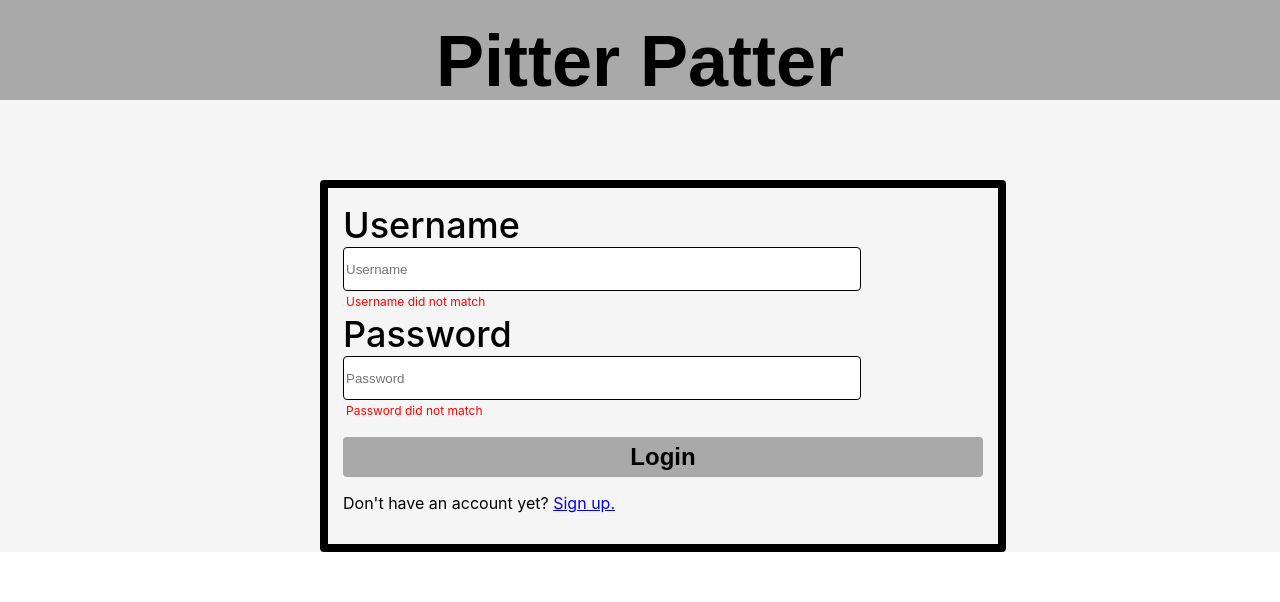
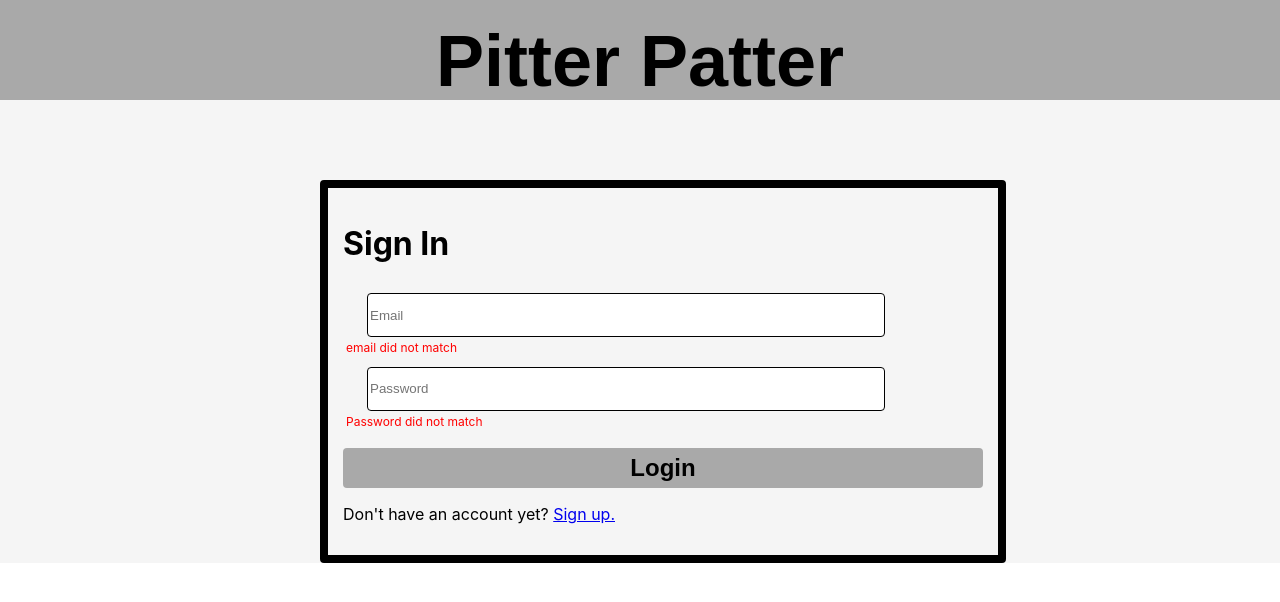
Before and after one commit to demowi8/PitterPatter-app, a React (Create React App) app in the folder pitterpatter-app/: page / in a window 1280 px wide. Shown: the top 602 px of the page. Built offline with nearby package versions, Linux system fonts and the light colour scheme.

Commit message:
configured username to email for firebase set up

```diff
--- a/pitterpatter-app/src/components/SignIn.jsx
+++ b/pitterpatter-app/src/components/SignIn.jsx
@@ -6,17 +6,17 @@ import {Link} from 'react-router-dom';
 
 const SignIn =() => {
     const [profileValues, setProfileValues] = useState({
-        username:"",
+        email:"",
         password:"",
       });
 
       const inputs = [{
         id: 1,
-        name:'username',
-        type:'text',
-        placeholder:'Username',
-        errorMessage:'Username did not match',
-        label:'Username',
+        name:'email',
+        type:'email',
+        placeholder:'Email',
+        errorMessage:'email did not match',
+        // label:'E-mail',
         required: true
       },
       {
@@ -25,7 +25,7 @@ const SignIn =() => {
         type:'text',
         placeholder:'Password',
         errorMessage:'Password did not match',
-        label:'Password',
+        // label:'Password',
         required: true
       }]
 
@@ -37,8 +37,11 @@ const SignIn =() => {
         setProfileValues({...profileValues, [e.target.name]: e.target.value });
       }
     return (
-    <div>
-        <form className='loginCard' onSubmit={handleSubmit}>
+    <div className='loginCard'>
+        <div className='title'>
+            <h1>Sign In</h1>
+        </div>
+        <form onSubmit={handleSubmit}>
         {inputs.map((input) => (
             <FormInput
             key={input.id}
```
